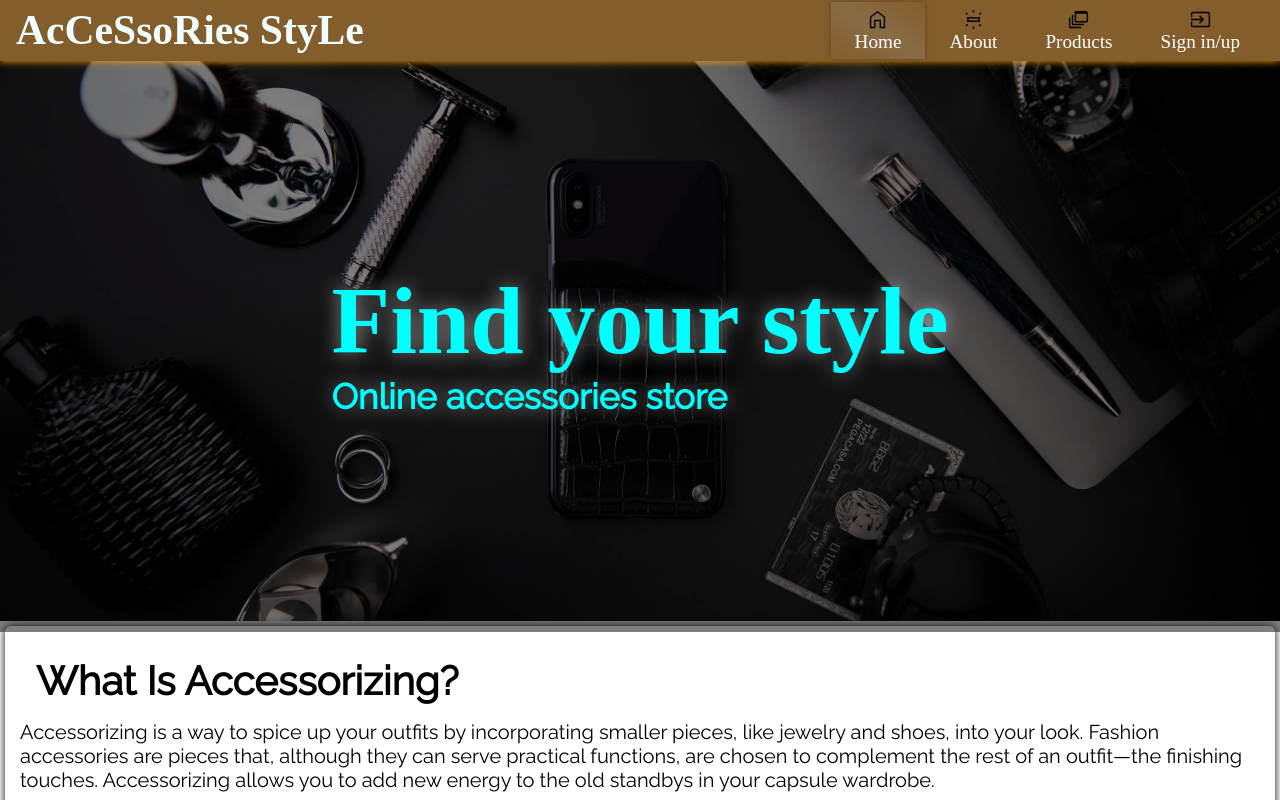
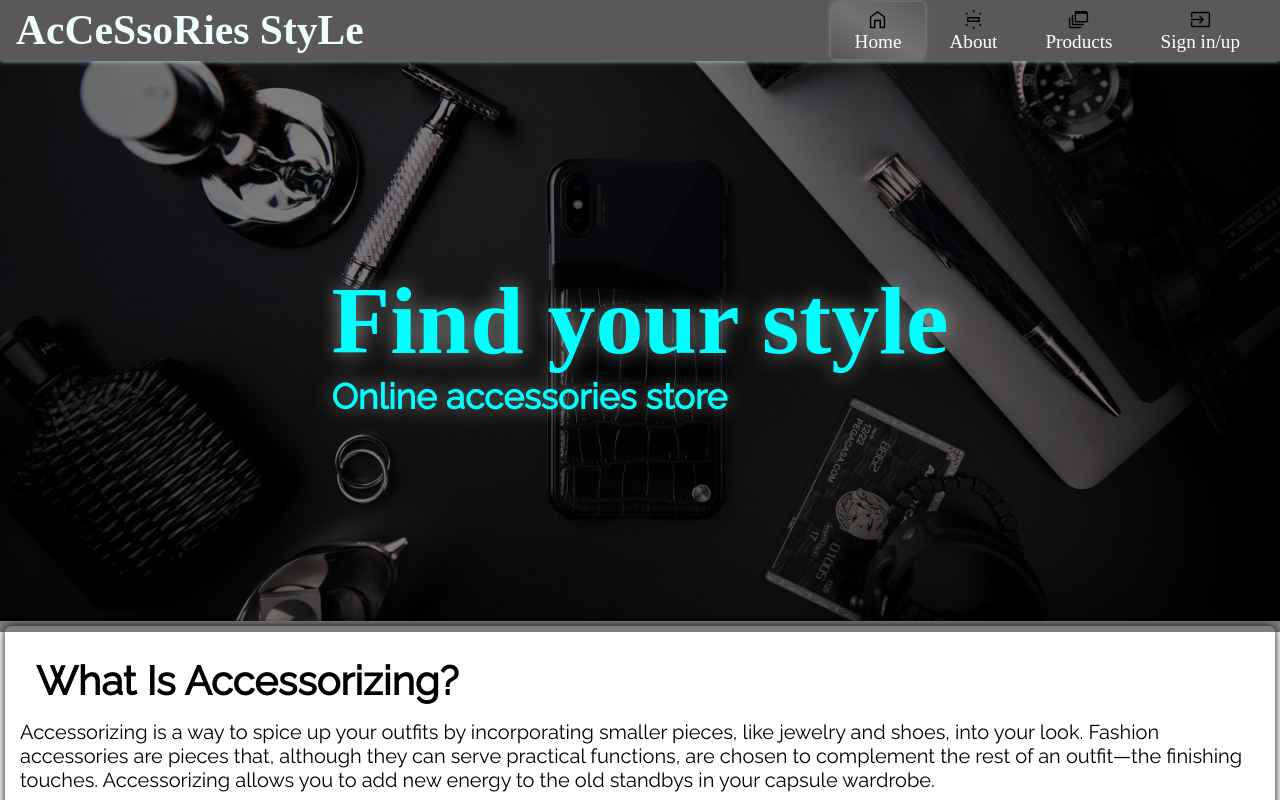
Before and after one commit to gaparovaziz/diploma, a React (Create React App) app: page / in a window 1280 px wide. Shown: the top 800 px of the page. Built offline with nearby package versions, Linux system fonts and the light colour scheme; a web font is replaced by a local one.

Commit message:
changed background of nav, footer

```diff
--- a/src/App.js
+++ b/src/App.js
@@ -1,4 +1,4 @@
-import Nav from "./components/nav/nav";
+
 import Footer from "./components/footer/footer";
 
 import Home from "./pages/Home";
@@ -6,29 +6,19 @@ import About from "./pages/About";
 import Products from "./pages/Products";
 
 
-import NavScroll from "./components/nav/NavScroll";
+
 
 import { Route, Routes } from "react-router-dom";
+
 import SignIn from "./pages/Sign/SignIn";
+import React from 'react'
 
-import React from 'react'
 import "./index.css"
 
 function App() {
-  const [navBar, setNavBar] = React.useState(false)
 
-    const changeNavBar = () => {
-        if (window.scrollY >= 470) {
-            setNavBar(true)
-        }else {
-            setNavBar(false)
-        }
-    }
-
-    window.addEventListener('scroll', changeNavBar)
   return (
     <div className="App">
-      {navBar ? <NavScroll/> : <Nav/>}
 
       <Routes>
         <Route path="/" element={<Home />} />
--- a/src/components/footer/footer.css
+++ b/src/components/footer/footer.css
@@ -1,5 +1,5 @@
 .Footer {
-    background-color: rgb(131, 93, 43);
+    background-color: rgb(90, 88, 88);
     /* padding: 1rem; */
     text-align: center;
     color: white;
--- a/src/components/nav/NavItem/NavItem.css
+++ b/src/components/nav/NavItem/NavItem.css
@@ -14,11 +14,12 @@
     margin: 0 auto;
   }
   .NavItem a.active {
-    background-image: linear-gradient(to top right, rgba(131, 93, 43, 0.795),rgba(138, 111, 77, 0.795),rgba(131, 93, 43, 0.795));
-    box-shadow: 0 0 5px rgb(97, 69, 33);
+    background-image: linear-gradient(to top right, rgb(87, 85, 85), rgb(116, 114, 114), rgb(90, 89, 89));
+    box-shadow: 0 0 5px rgb(146, 146, 146)  ;
+    border-radius: 5px;
 
   }
   .NavItem a:hover {
     background-color: rgba(255, 255, 255, .03);
-    box-shadow: 0 0 1.5px darkorange;
+    box-shadow: 0 0 1.5px darkgray;
   }
--- a/src/components/nav/NavScroll.js
+++ /dev/null
@@ -1,24 +0,0 @@
-import img from "../../assets/arrowUp.svg"
-function NavScroll() {
-    const style = {
-        position: 'fixed',
-        top: '2rem',
-        right: '3rem',
-        backgroundColor: 'red',
-        borderRadius: '100%',
-        padding: '.7rem',
-        color: 'red',
-        boxShadow: '0 0 6px black',
-        width: '30px'
-
-    }
-    return (
-        <a href="/">
-            <div>
-                <img src={img} style={style} alt='/'></img>
-            </div>
-        </a>
-     );
-}
-
-export default NavScroll;
--- a/src/components/nav/nav.css
+++ b/src/components/nav/nav.css
@@ -2,12 +2,12 @@
     display: flex;
     align-items: center;
     justify-content: space-between;
-    background-color: rgb(131, 93, 43);
+    background-color: rgb(90, 88, 88);
     color: azure;
     padding: .1rem 1rem;
     font-size: 30px;
     font-family: 'Times New Roman', Times, serif;
-    box-shadow: 0 0 8px orange;
+    box-shadow: 0 0 5px lightblue;
 
     z-index: 3;
 
--- a/src/components/nav/nav.js
+++ b/src/components/nav/nav.js
@@ -13,7 +13,7 @@ function Nav() {
 
     return (
         <nav className="Nav">
-        <head><link href="https://fonts.googleapis.com/css2?family=Rubik+Wet+Paint&display=swap" rel="stylesheet"/></head>
+            <head><link href="https://fonts.googleapis.com/css2?family=Rubik+Wet+Paint&display=swap" rel="stylesheet"/></head>
             <Logo/>
 
             <ul>
--- a/src/pages/About.js
+++ b/src/pages/About.js
@@ -22,13 +22,19 @@ import watch from "../assets/menuSection/watch.jpg"
 import hair from "../assets/menuSection/hairStyle.jpg"
 import body from "../assets/menuSection/healthy.jpg"
 
+import React from 'react'
+
 
 import "./About.css"
 import Header from "../components/header/header"
+import Nav from "../components/nav/nav"
 function About() {
     return (
         <div className="d-flex flex-column">
-            <Header fone='/img_coverImage/2.jpg' tColor='darkorange'/>
+            <div>
+                <Nav/>
+                <Header fone='/img_coverImage/2.jpg' tColor='darkorange'/>
+            </div>
             <div className="aboutPage d-flex">
                 <main className="leftSide">
                 <h1>Men's accessories that will always be in fashion</h1>
--- a/src/pages/Home.js
+++ b/src/pages/Home.js
@@ -4,10 +4,17 @@ import two from "../assets/homePage/2.jpg"
 import four from "../assets/homePage/4.jpg"
 import five from "../assets/homePage/5.jpg"
 
+import React from 'react'
+import Nav from "../components/nav/nav";
+
 function Home() {
+
     return (
         <main className="d-flex flex-column">
-            <Header fone='/img_coverimage/1.webp' tColor='rgb(0, 255, 255)'/>
+            <div>
+                <Nav/>
+                <Header fone='/img_coverimage/1.webp' tColor='rgb(0, 255, 255)'/>
+            </div>
             <div className="mainPage homePage">
                 <h1>What Is Accessorizing?</h1>
                 <p>Accessorizing is a way to spice up your outfits by incorporating smaller pieces, like jewelry and shoes, into your look. Fashion accessories are pieces that, although they can serve practical functions, are chosen to complement the rest of an outfit—the finishing touches. Accessorizing allows you to add new energy to the old standbys in your capsule wardrobe.</p>
--- a/src/pages/Products.js
+++ b/src/pages/Products.js
@@ -1,5 +1,8 @@
 import Header from "../components/header/header";
 import Card from "./card/Card";
+
+import React from 'react'
+import Nav from "../components/nav/nav";
 
 function Products() {
     const styleMain = {
@@ -84,9 +87,13 @@ function Products() {
             price: '$10'
         },
     ]
+
     return (
         <main className="d-flex flex-column">
-            <Header fone='/img_coverImage/3.jpg' tColor='orange'/>
+            <div>
+                <Nav/>
+              ` <Header fone='/img_coverImage/3.jpg' tColor='orange'/>
+            </div>
             <div className="mainPage">
                 <div style={styleMain}>
                     {
--- a/src/pages/Sign/SignIn.js
+++ b/src/pages/Sign/SignIn.js
@@ -1,7 +1,13 @@
 import "./Sign.css"
+import React from 'react'
+import Nav from "../../components/nav/nav";
+
 function SignIn() {
+
     return (
-        <main className="mainPage d-flex justify-around signPage">
+        <>
+            <Nav/>
+            <main className="mainPage d-flex justify-around signPage">
             <head>
                 <link href="https://fonts.googleapis.com/css2?family=Raleway&display=swap" rel="stylesheet"/>
             </head>
@@ -36,6 +42,7 @@ function SignIn() {
             </div>
             <div className="overlay" style={{height: '89.4%'}}></div>
         </main>
+        </>
      );
 }
 
```
